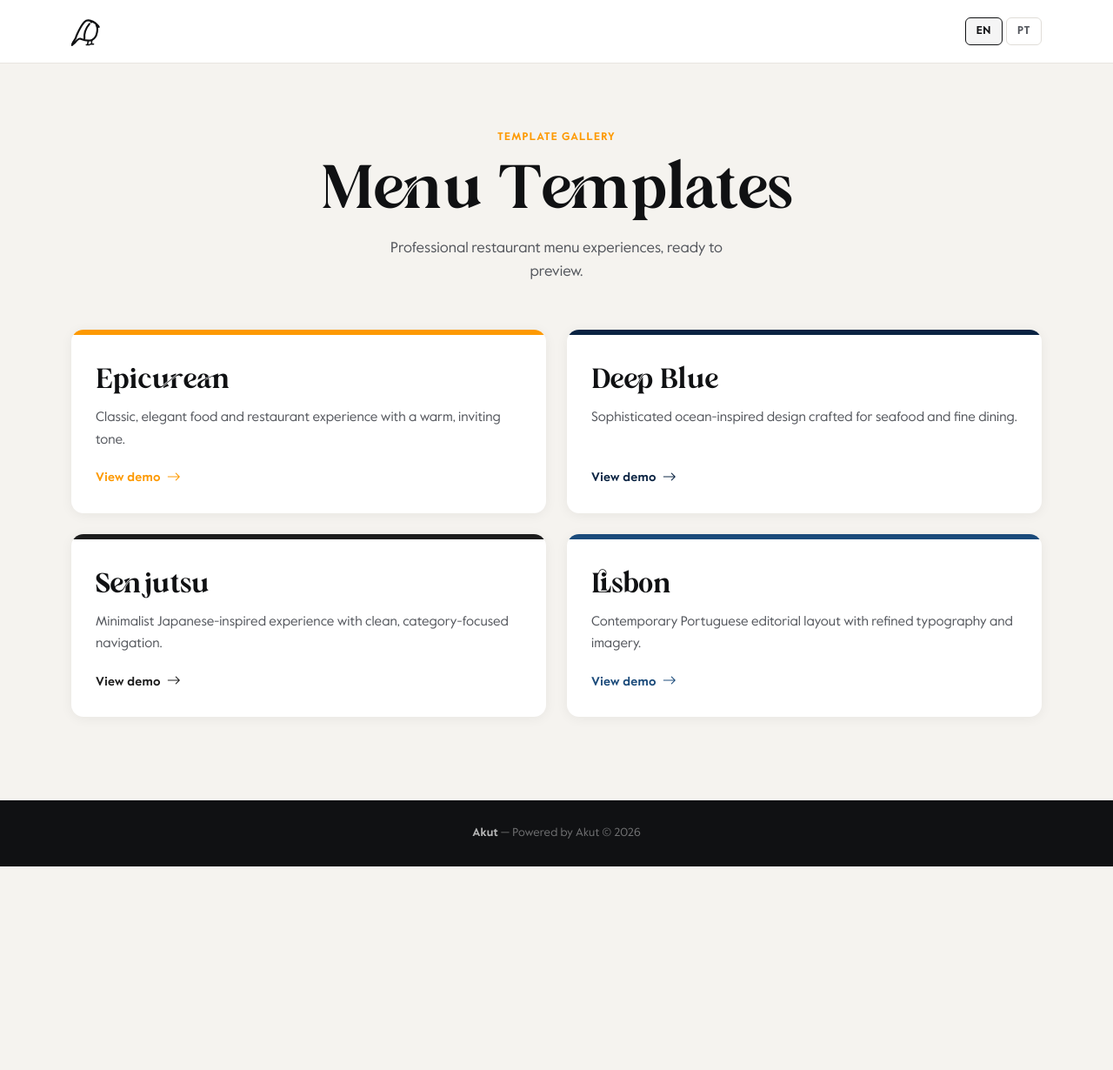
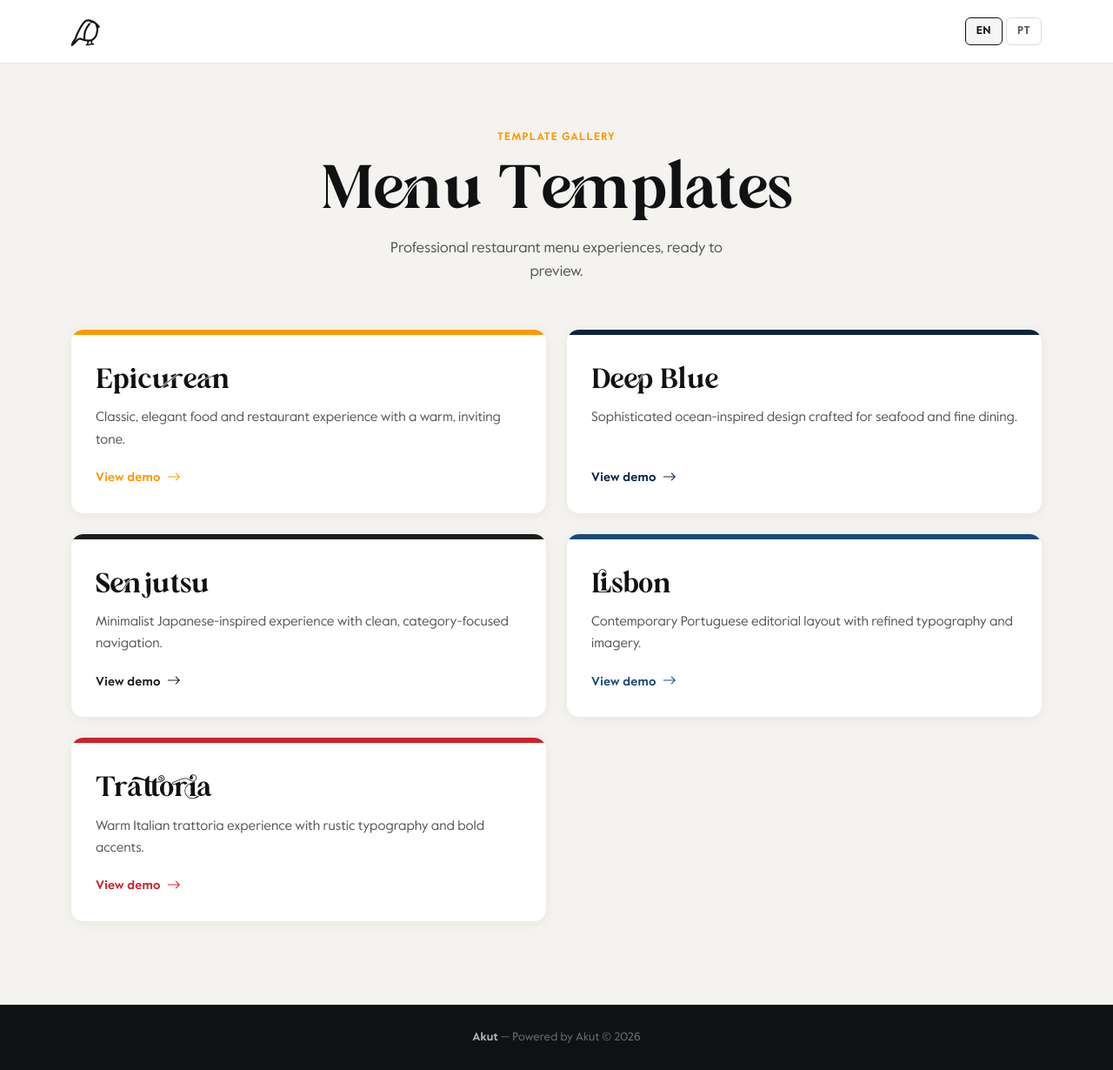
Before and after one commit to akut-tech/akut.menu.templates, a Jekyll site: the page built from index.html, in a window 1280 px wide. Shown: the whole page at 87% size. Built offline with Jekyll 4.4.1, drawn with Linux system fonts in a browser that asks for light colours; nearby versions of some CDN libraries; library files that are not in the unit come from our copies; before the commit the page ends 996 px from its top, so only the background shows below that.

Commit message:
feat: add Trattoria showcase with multilingual descriptions and styling

```diff
--- a/_data/showcase.yml
+++ b/_data/showcase.yml
@@ -25,3 +25,10 @@
   description_pt: Layout editorial português contemporâneo com tipografia refinada e imagens cuidadas.
   url: /akut/07edbb00-0321-412c-bb5a-77d962bf64cb
   accent: "#1A4A7A"
+
+- id: trattoria
+  name: Trattoria
+  description: Warm Italian trattoria experience with rustic typography and bold accents.
+  description_pt: Experiência acolhedora de trattoria italiana com tipografia rústica e destaques marcantes.
+  url: /akut/f697a143-818a-42a6-8d9c-6c778df7e6b2
+  accent: "#CD212A"
```
Also changed, not shown: 1 other file.
